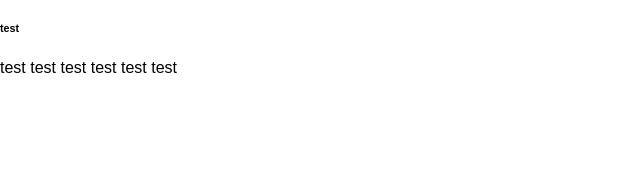
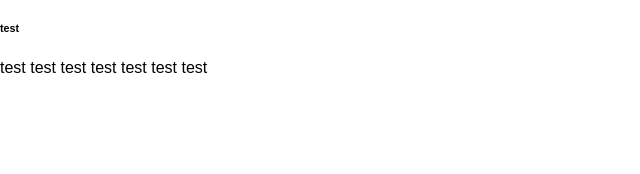
Before and after one commit to yromanchak/js-calculator-ui, a website built with webpack: page src/index.html in a window 1280 px wide. Shown: the part 229-403 px from the top of the page, 0-640 px from the left. Built offline with nearby package versions, Linux system fonts and the light colour scheme.

Commit message:
h14 added

```diff
--- a/src/index.html
+++ b/src/index.html
@@ -22,6 +22,7 @@
     <h12>test</h12>
 
     <h13>test</h13>
+    <h14>test</h14>
     <div class="calculator">
       <div class="calculator__head">
         <div data-previous-operand class="previous-operand"></div>
```
